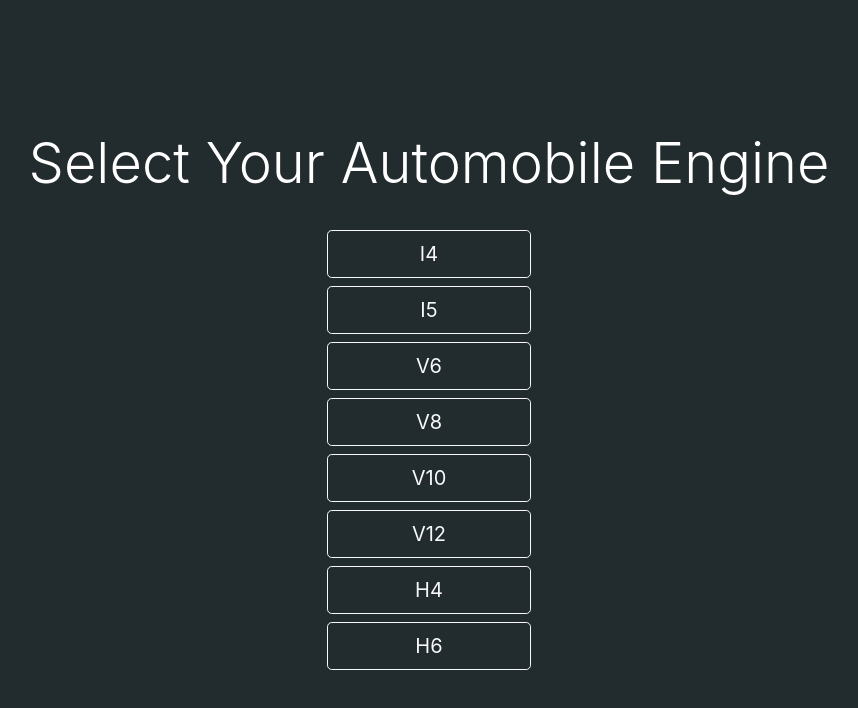
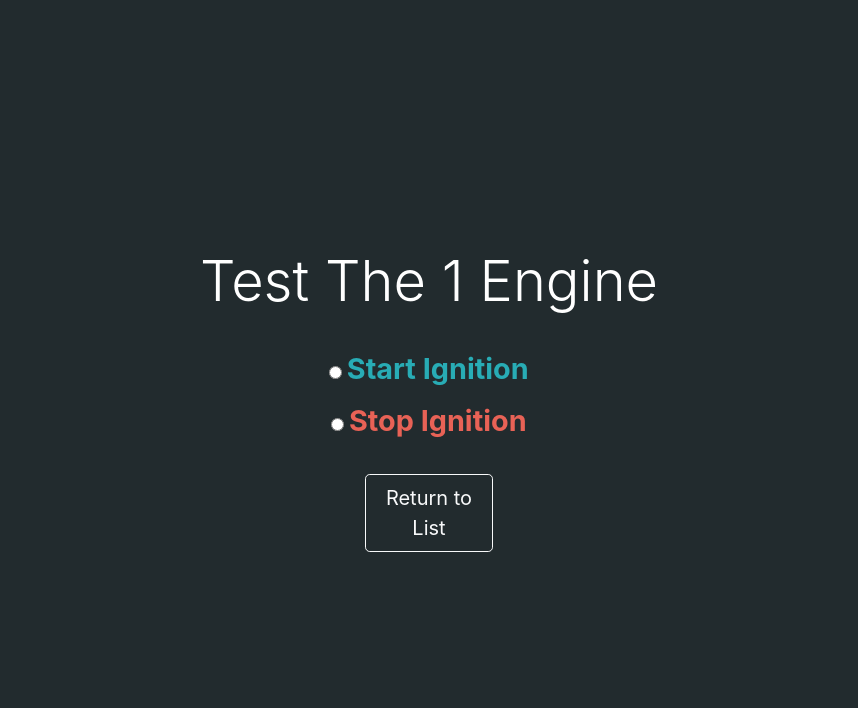
Before and after one commit to annauyenle/react-typescript-engine-app, a React (Create React App) app: page /engine/1 in a window 1280 px wide. Shown: the top 708 px of the page, without its empty margins (211-1069 px from the left). Built offline with nearby package versions, Linux system fonts and the light colour scheme.

Commit message:
Added new endpoint /engine/:engine, updated styling, cleaned up code, need to update onClick logic for main menu

```diff
--- a/src/App.tsx
+++ b/src/App.tsx
@@ -1,4 +1,4 @@
-import React from 'react';
+import * as React from 'react';
 import EngineList from './EngineList';
 
 class App extends React.Component {
@@ -7,9 +7,7 @@ class App extends React.Component {
 			<div className='center-screen'>
 				<h1 className='display-4'>Select Your Automobile Engine</h1>
 				<br />
-				<div className='engine-list-container'>
-					<EngineList />
-				</div>
+				<EngineList />
 			</div>
 		);
 	}
--- /dev/null
+++ b/src/AppRouter.tsx
@@ -0,0 +1,15 @@
+import React from 'react';
+import { BrowserRouter as Router, Route } from 'react-router-dom';
+import App from './App';
+import EnginePage from './EnginePage';
+
+function AppRouter() {
+	return (
+		<Router>
+			<Route path='/' exact component={App} />
+			<Route path='/engine/:engine' component={EnginePage} />
+		</Router>
+	);
+}
+
+export default AppRouter;
--- a/src/Engine.tsx
+++ b/src/Engine.tsx
@@ -27,7 +27,7 @@ const Engine: React.FC<EngineProp> = ({ engine, ...props }) => {
 					<Modal.Title>{engine} Ignition System Test</Modal.Title>
 				</Modal.Header>
 				<Modal.Body>
-					<IgnitionButton />
+					<IgnitionButton engine={engine} />
 				</Modal.Body>
 				<Modal.Footer>
 					<Button variant='secondary' size='sm' onClick={handleClose}>
--- a/src/EngineList.tsx
+++ b/src/EngineList.tsx
@@ -1,5 +1,4 @@
-import React, { useState } from 'react';
-import { Button, Modal } from 'react-bootstrap';
+import React from 'react';
 import Engine from './Engine';
 
 const engines: string[] = ['I4', 'I5', 'V6', 'V8', 'V10', 'V12', 'H4', 'H6'];
--- /dev/null
+++ b/src/EnginePage.tsx
@@ -0,0 +1,38 @@
+import React from 'react';
+import { RouteComponentProps } from 'react-router-dom';
+import { Button } from 'react-bootstrap';
+import IgnitionButton from './IgnitionButton';
+
+interface EngineInfo {
+	engine: string;
+}
+
+interface EngineProps extends RouteComponentProps<EngineInfo> {}
+
+class EnginePage extends React.Component<EngineProps> {
+	render() {
+		return (
+			<div className='center-screen'>
+				<h1 className='display-4'>
+					Test The {this.props.match.params.engine} Engine
+				</h1>
+				<br />
+
+					<IgnitionButton engine={this.props.match.params.engine} />
+          <div className='engine-list-container'>
+            <br />
+					<Button
+						variant='outline-light'
+						size='lg'
+						block
+						onClick={() => (window.location.href = '/')}
+					>
+						Return to List
+					</Button>
+				</div>
+			</div>
+		);
+	}
+}
+
+export default EnginePage;
--- a/src/IgnitionButton.tsx
+++ b/src/IgnitionButton.tsx
@@ -1,34 +1,38 @@
 import React from 'react';
 
-const IgnitionButton = (): JSX.Element => {
+interface engineProp {
+	engine: string;
+}
+
+const IgnitionButton = ({ engine }: engineProp): JSX.Element => {
 	const [start, setStart] = React.useState(false);
 	const [stop, setStop] = React.useState(false);
 
 	return (
-		<div className='engine-list-container'>
+		<div>
 			<input
 				type='radio'
 				value='Start'
 				checked={start}
 				onChange={(ev: React.ChangeEvent<HTMLInputElement>): void => {
-					alert(`ALERT! ENGINE STARTED.`);
+					alert(`ALERT! ${engine} ENGINE STARTED.`);
 					setStart(true);
 					setStop(false);
 				}}
 			/>{' '}
-			Start Ignition
+			<label className="button-text button-start">Start Ignition</label>
 			<br />
 			<input
 				type='radio'
 				value='Stop'
 				checked={stop}
 				onChange={(ev: React.ChangeEvent<HTMLInputElement>): void => {
-					alert('ALERT! ENGINE STOPPED.');
+					alert(`ALERT! ${engine} ENGINE STOPPED.`);
 					setStart(false);
 					setStop(true);
 				}}
 			/>{' '}
-			Stop Ignition
+			<label className="button-text button-stop">Stop Ignition</label>
 		</div>
 	);
 };
--- a/src/index.css
+++ b/src/index.css
@@ -24,7 +24,20 @@ code {
 }
 
 .engine-list-container {
-  width: 40%;
+	width: 10%;
 	margin-left: auto;
 	margin-right: auto;
 }
+
+.button-text {
+	font-size: 180%;
+	font-weight: bold;
+}
+
+.button-start {
+ color: #28acb5
+}
+
+.button-stop {
+ color: #e86256
+}
--- a/src/index.tsx
+++ b/src/index.tsx
@@ -2,7 +2,6 @@ import * as React from 'react';
 import { render } from 'react-dom';
 import 'bootstrap/dist/css/bootstrap.min.css';
 import './index.css';
-import App from './App';
+import AppRouter from './AppRouter';
 
-const rootElement = document.getElementById('root');
-render(<App />, rootElement);
+render(<AppRouter />, document.getElementById('root'));
```
Lines whose indentation alone changed are shown as unchanged.
